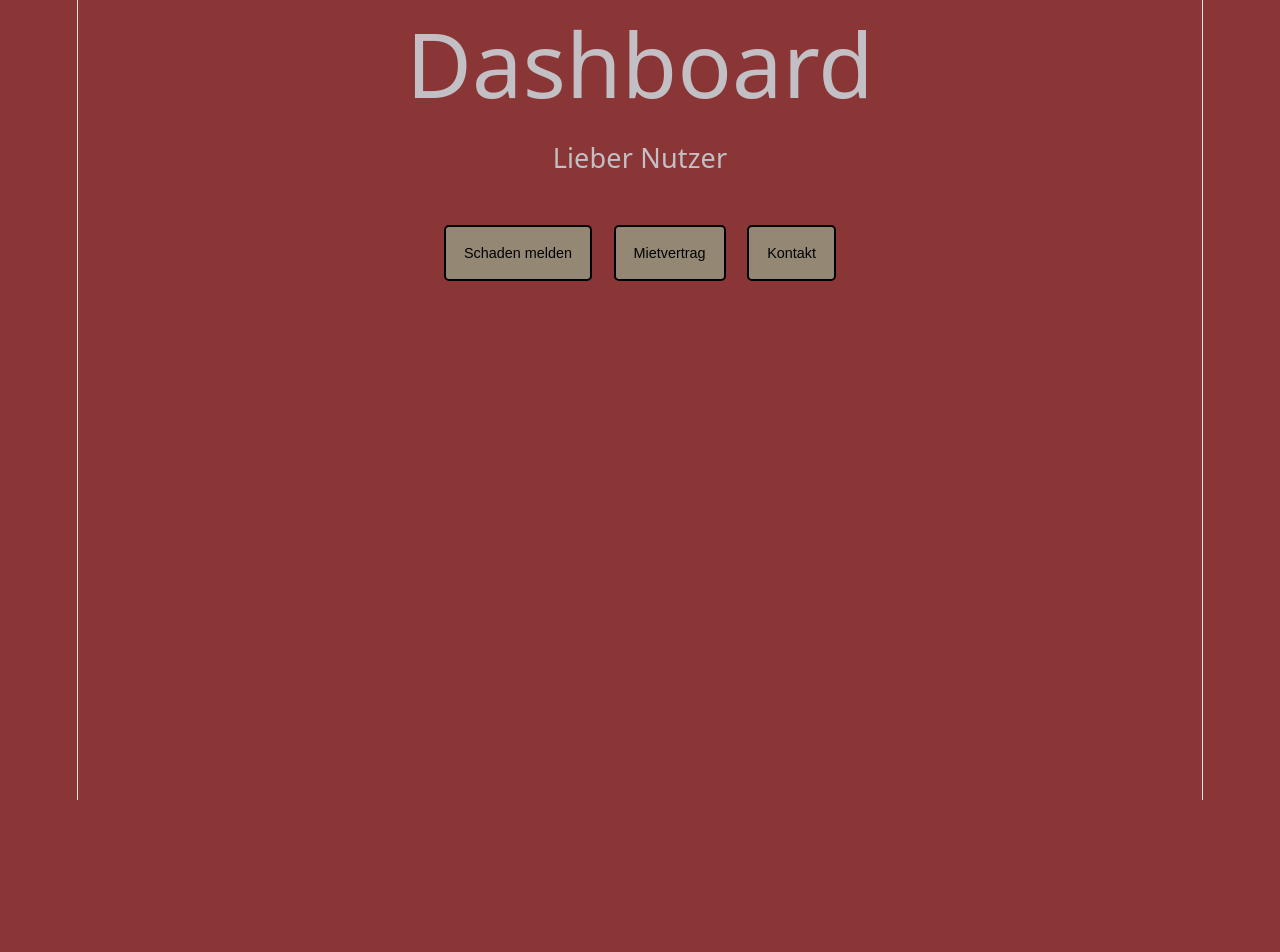
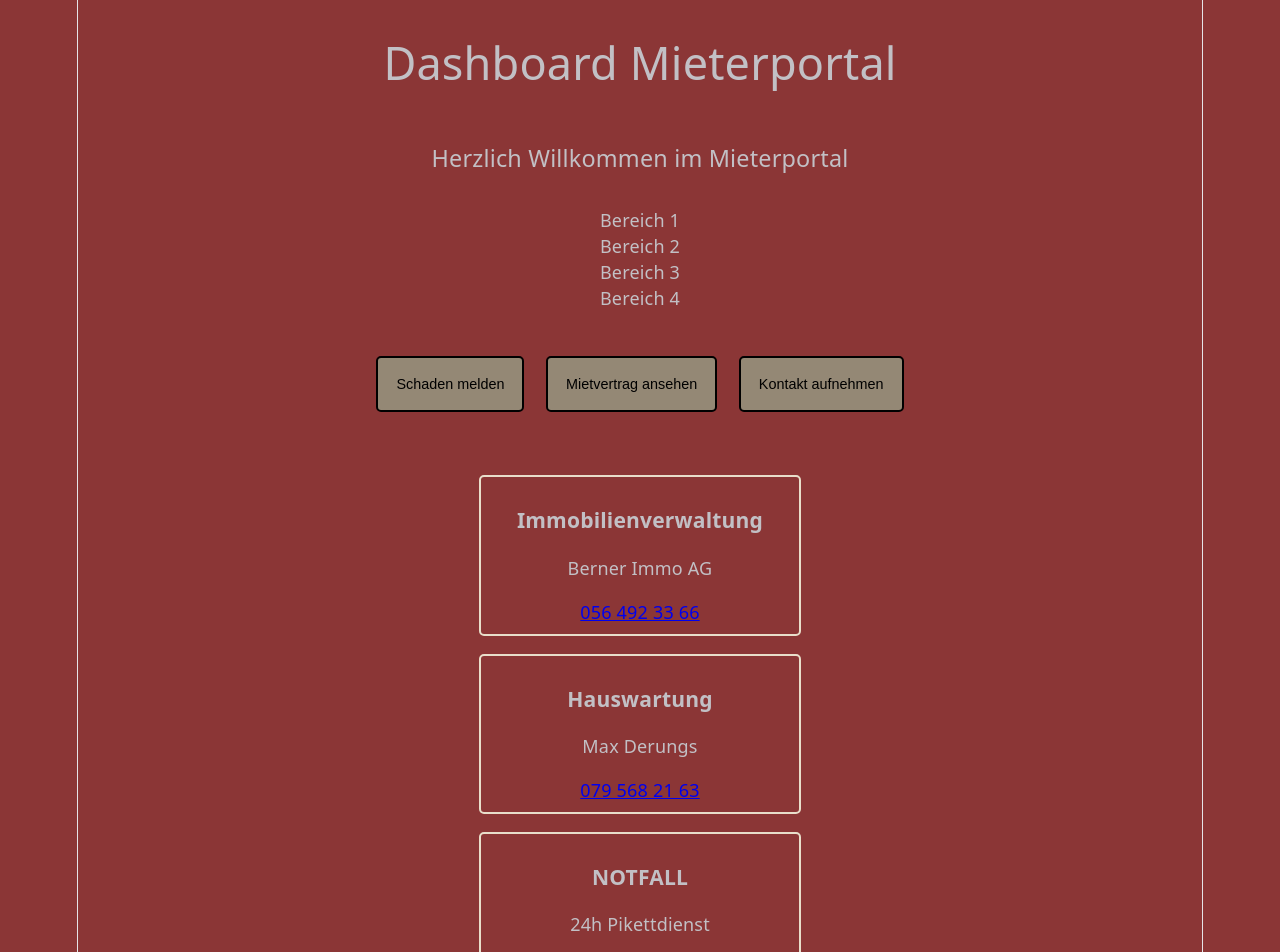
Before and after one commit to devjasmin/mieterportal, a React (Vite) app: page / in a window 1280 px wide. Shown: the top 952 px of the page. Before the commit the page ends 800 px from the top, so only its background shows below. Built offline with nearby package versions, Linux system fonts and the light colour scheme.

Commit message:
neue Commit-Nachricht

```diff
--- /dev/null
+++ b/src/Pages/ComingSoon.css
@@ -0,0 +1,5 @@
+.btn-lcontract-back {
+  background-color: azure;
+  padding: 1rem;
+  text-decoration: none;
+}
--- a/src/Pages/ComingSoon.tsx
+++ b/src/Pages/ComingSoon.tsx
@@ -1,5 +1,16 @@
+import { Link } from "react-router-dom";
+import "./ComingSoon.css";
+
 function ComingSoon({ title }: { title: string }) {
-  return <h1> Seite "{title}" wird bald aufgeschaltet </h1>;
+  return (
+    <>
+      <h2> Seite "{title}" wird bald aufgeschaltet </h2>
+
+      <Link to="/" className="btn-lcontract-back">
+        Zurück zum Dashboard
+      </Link>
+    </>
+  );
 }
 
 export default ComingSoon;
--- a/src/Pages/DamageReport.css
+++ b/src/Pages/DamageReport.css
@@ -1,16 +1,16 @@
 .title {
   margin: 1.8rem;
   padding: 1rem;
-  font-size: 5rem;
+  font-size: 2.5rem;
   align-items: center;
 }
 
 .subtitle {
   margin: 1rem;
   padding: 1rem;
-  font-size: 1.5rem;
+  font-size: 1.3rem;
 }
-.formular {
+.form-group {
   display: flex;
   flex-direction: column;
   place-content: center;
@@ -18,7 +18,12 @@
   padding: 1rem;
 }
 
-input {
+.form-group label {
+  font-size: 1.2rem;
+  margin-bottom: 0.3rem;
+}
+
+.form-group input {
   font-size: 1.2rem;
   border-radius: 5px;
   padding: 0.8rem;
--- a/src/Pages/DamageReport.tsx
+++ b/src/Pages/DamageReport.tsx
@@ -60,42 +60,51 @@ function DamageReport() {
       <div className="subtitle">
         Liegenschaft 5430.001 - Neuenburgerstrasse 45, 9000 Musterdorf
       </div>
-      <div className="formular">
-        <span>Vorname: </span>
+      <div className="form-group">
+        <label htmlFor="firstName">Vorname: </label>
         <input
+          id="firstName"
           name="firstName"
           value={form.firstName}
           onChange={handleChange}
           placeholder="Vorname"
         />
-        <br />
-        <span>Name: </span>
+      </div>
+      <div className="form-group">
+        <label htmlFor="lastName">Nachname: </label>
         <input
+          id="lastName"
           name="lastName"
           value={form.lastName}
           onChange={handleChange}
           placeholder="Name"
         />
-        <br />
-        <span>Problem: </span>
+      </div>
+      <div className="form-group">
+        <label htmlFor="problem">Problem: </label>
         <input
+          id="problem"
           name="what"
           value={form.what}
           onChange={handleChange}
           placeholder="z.B. Kühlschrank"
         />
-        <br />
-        <span>seit wann: </span>
+      </div>
+      <div className="form-group">
+        <label htmlFor="date">seit wann: </label>
         <input
+          id="date"
           type="date"
           value={form.date}
           name="date"
           onChange={handleChange}
           placeholder="geben Sie ein Datum ein"
         />
-        <br />
-        <span> Notizen: </span>
+      </div>
+      <div className="form-group">
+        <label htmlFor="notes"> Beschreibung: </label>
         <textarea
+          id="notes"
           name="notes"
           value={form.notes}
           placeholder="geben Sie eine Notiz ein"
--- a/src/Pages/Dashboard.css
+++ b/src/Pages/Dashboard.css
@@ -16,6 +16,7 @@
   justify-content: center;
   gap: 1.2rem;
   margin-top: 2rem;
+  padding: 0.5rem;
 }
 
 .damage {
@@ -67,7 +68,7 @@
 }
 
 .contact:hover {
-  background-color: rgb(227, 56, 44);
+  background-color: rgb(27, 107, 8);
   color: white;
   padding: 1rem;
   font-size: 0.8rem;
@@ -75,3 +76,18 @@
   border-radius: 5px;
   cursor: pointer;
 }
+
+.info-container {
+  margin-top: 3rem;
+  display: flex;
+  flex-direction: column;
+  align-items: center;
+  gap: 1rem;
+}
+
+.info-card {
+  border: 2px solid rgb(233, 222, 203);
+  border-radius: 5px;
+  width: 300px;
+  padding: 0.5rem;
+}
--- a/src/Pages/Dashboard.tsx
+++ b/src/Pages/Dashboard.tsx
@@ -4,19 +4,44 @@ import { Link } from "react-router-dom";
 function Dashboard() {
   return (
     <div>
-      <div className="title">Dashboard</div>
-      <div className="subtitle">Lieber Nutzer</div>
+      <div className="title"> Dashboard Mieterportal </div>
+      <div className="subtitle"> Herzlich Willkommen im Mieterportal </div>
+
+      <div className="card-container">
+        <div className="card-bereich 1">Bereich 1</div>
+        <div className="card-bereich 2">Bereich 2</div>
+        <div className="card-bereich 3">Bereich 3</div>
+        <div className="card-bereich 4">Bereich 4</div>
+      </div>
 
       <div className="button-container">
         <Link to="/damage-report">
           <button className="damage">Schaden melden</button>
         </Link>
         <Link to="/contract">
-          <button className="lcontract">Mietvertrag</button>
+          <button className="lcontract">Mietvertrag ansehen</button>
         </Link>
         <Link to="/contact">
-          <button className="contact">Kontakt</button>
+          <button className="contact">Kontakt aufnehmen</button>
         </Link>
+      </div>
+
+      <div className="info-container">
+        <div className="info-card">
+          <h3>Immobilienverwaltung</h3>
+          <p>Berner Immo AG</p>
+          <a href="tel:+41564923366">056 492 33 66</a>
+        </div>
+        <div className="info-card">
+          <h3>Hauswartung</h3>
+          <p>Max Derungs</p>
+          <a href="tel:+41795682163">079 568 21 63</a>
+        </div>
+        <div className="info-card">
+          <h3>NOTFALL</h3>
+          <p>24h Pikettdienst</p>
+          <a href="tel:+41800111222">0800 111 222</a>
+        </div>
       </div>
     </div>
   );
```
Also changed, not shown: src/Pages/Home.tsx (deleted).
